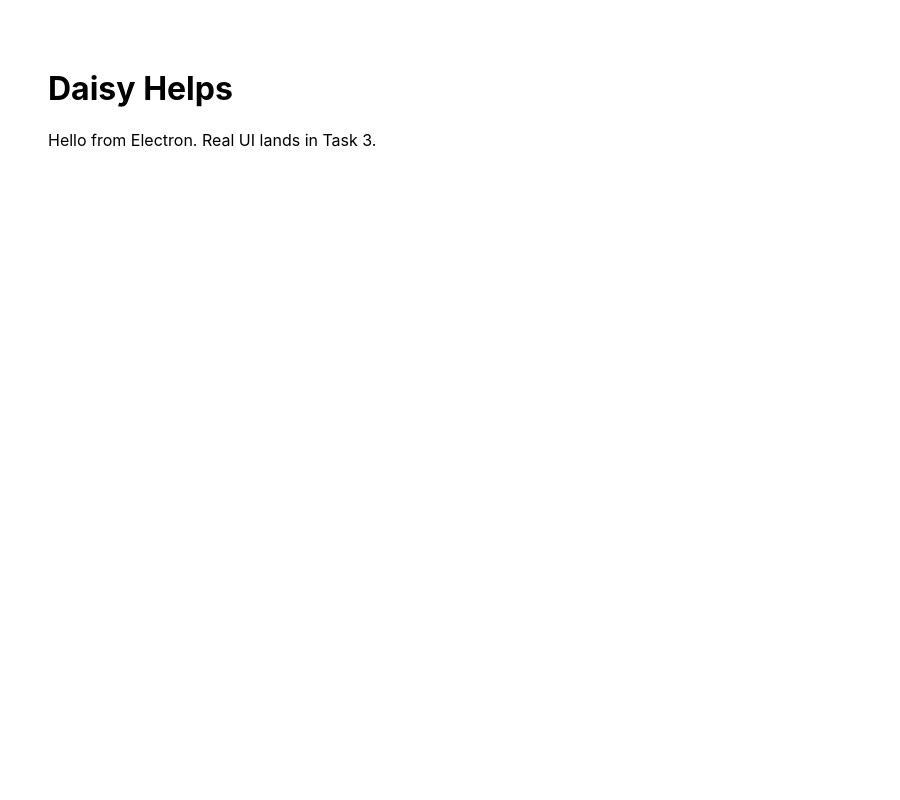
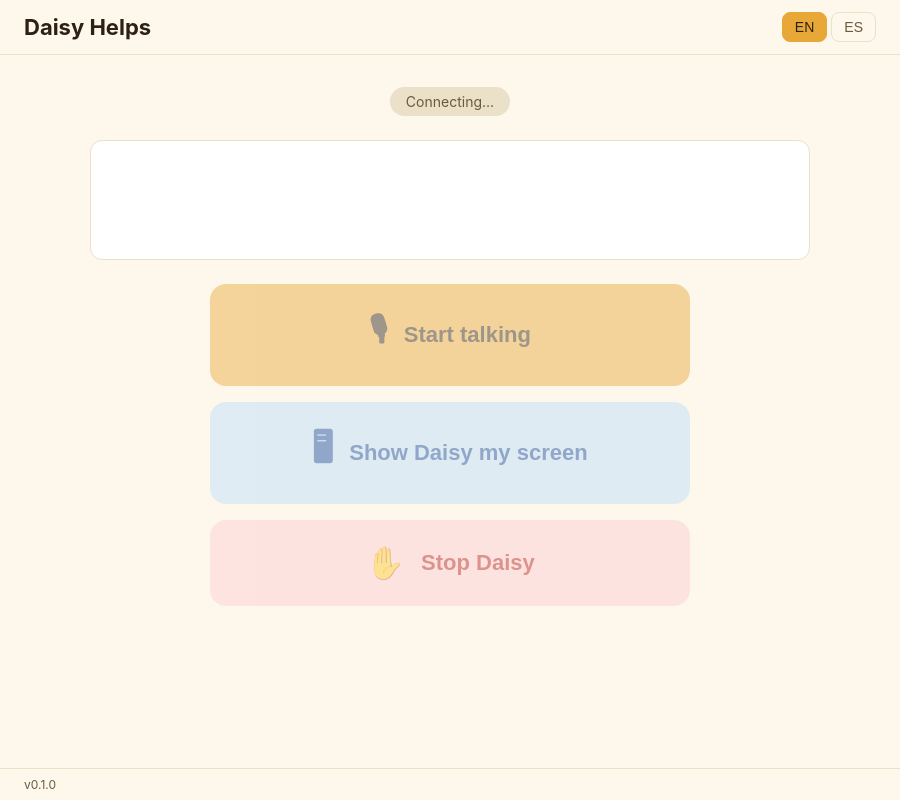
Before and after one commit to HackedByData/daisyhelps, an Electron app: page desktop/src/renderer/index.html in a window 900 px wide. Drawn offline with Linux system fonts and the light colour scheme.

Commit message:
desktop: build production UI shell (HTML + CSS) for elderly users

```diff
--- a/desktop/src/renderer/index.html
+++ b/desktop/src/renderer/index.html
@@ -3,13 +3,44 @@
   <head>
     <meta charset="utf-8" />
     <title>Daisy Helps</title>
-    <meta http-equiv="Content-Security-Policy" content="default-src 'self'; connect-src 'self' wss://api.daisyhelps.com ws://localhost:8000; media-src 'self' blob:; script-src 'self'; style-src 'self' 'unsafe-inline';" />
-    <style>
-      body { font-family: -apple-system, system-ui, sans-serif; padding: 40px; }
-    </style>
+    <meta http-equiv="Content-Security-Policy" content="default-src 'self'; connect-src 'self' wss://api.daisyhelps.com ws://localhost:8000; media-src 'self' blob:; img-src 'self' data: blob:; script-src 'self'; style-src 'self' 'unsafe-inline';" />
+    <link rel="stylesheet" href="styles.css" />
   </head>
   <body>
-    <h1>Daisy Helps</h1>
-    <p>Hello from Electron. Real UI lands in Task 3.</p>
+    <header class="topbar">
+      <div class="brand">Daisy Helps</div>
+      <div class="lang-toggle" id="lang-toggle">
+        <button class="lang-btn active" data-lang="en">EN</button>
+        <button class="lang-btn" data-lang="es">ES</button>
+      </div>
+    </header>
+
+    <main class="stage">
+      <div class="status-pill" id="status-pill">Connecting…</div>
+
+      <div class="captions" id="captions" aria-live="polite"></div>
+
+      <div class="actions">
+        <button id="mic-btn" class="big-btn mic" disabled>
+          <span class="icon">🎙</span>
+          <span class="label">Start talking</span>
+        </button>
+        <button id="screen-btn" class="big-btn screen" disabled>
+          <span class="icon">🖥</span>
+          <span class="label">Show Daisy my screen</span>
+        </button>
+        <button id="stop-btn" class="big-btn stop" disabled>
+          <span class="icon">✋</span>
+          <span class="label">Stop Daisy</span>
+        </button>
+      </div>
+    </main>
+
+    <footer class="footer">
+      <span id="update-badge" class="hidden">Update ready — restart to install</span>
+      <span class="version">v0.1.0</span>
+    </footer>
+
+    <script type="module" src="app.js"></script>
   </body>
 </html>
--- /dev/null
+++ b/desktop/src/renderer/styles.css
@@ -0,0 +1,69 @@
+* { box-sizing: border-box; }
+html, body { margin: 0; padding: 0; height: 100%; }
+
+body {
+  font-family: -apple-system, "Segoe UI", system-ui, sans-serif;
+  background: #fdf7ec;
+  color: #2d2114;
+  display: flex; flex-direction: column;
+  min-height: 100vh;
+  font-size: 18px;
+}
+
+.topbar {
+  display: flex; justify-content: space-between; align-items: center;
+  padding: 12px 24px; border-bottom: 1px solid #ebe0c8;
+}
+.brand { font-size: 22px; font-weight: 700; }
+.lang-toggle { display: flex; gap: 4px; }
+.lang-btn {
+  font-size: 14px; padding: 6px 12px;
+  background: transparent; border: 1px solid #ebe0c8; border-radius: 8px;
+  cursor: pointer; color: #6b5a3e;
+}
+.lang-btn.active { background: #e8a838; color: #2d2114; border-color: #e8a838; }
+
+.stage {
+  flex: 1; display: flex; flex-direction: column; align-items: center;
+  padding: 32px 24px; gap: 24px;
+}
+
+.status-pill {
+  padding: 6px 16px; border-radius: 999px;
+  background: #ebe0c8; color: #6b5a3e; font-size: 14px;
+}
+.status-pill.listening { background: #c8e6c9; color: #1b5e20; }
+.status-pill.thinking { background: #fff3c4; color: #7a5d00; }
+.status-pill.speaking { background: #bbdefb; color: #0d47a1; }
+
+.captions {
+  width: 100%; max-width: 720px; min-height: 120px;
+  padding: 20px; border-radius: 12px;
+  background: #ffffff; border: 1px solid #ebe0c8;
+  font-size: 22px; line-height: 1.5;
+  white-space: pre-wrap;
+}
+
+.actions { display: flex; flex-direction: column; gap: 16px; width: 100%; max-width: 480px; }
+.big-btn {
+  display: flex; align-items: center; justify-content: center; gap: 16px;
+  padding: 24px; border-radius: 16px; border: none;
+  font-size: 22px; font-weight: 600; cursor: pointer;
+  transition: transform 0.05s, box-shadow 0.05s;
+}
+.big-btn:disabled { opacity: 0.45; cursor: not-allowed; }
+.big-btn .icon { font-size: 32px; }
+.big-btn.mic { background: #e8a838; color: #2d2114; }
+.big-btn.mic.active { background: #c8e6c9; color: #1b5e20; }
+.big-btn.screen { background: #bbdefb; color: #0d47a1; }
+.big-btn.stop { background: #ffcdd2; color: #b71c1c; }
+.big-btn:not(:disabled):hover { box-shadow: 0 4px 12px rgba(0,0,0,0.08); }
+.big-btn:not(:disabled):active { transform: translateY(1px); }
+
+.footer {
+  padding: 8px 24px; border-top: 1px solid #ebe0c8;
+  display: flex; justify-content: space-between; align-items: center;
+  font-size: 12px; color: #6b5a3e;
+}
+#update-badge { color: #1b5e20; font-weight: 600; }
+.hidden { display: none; }
```
